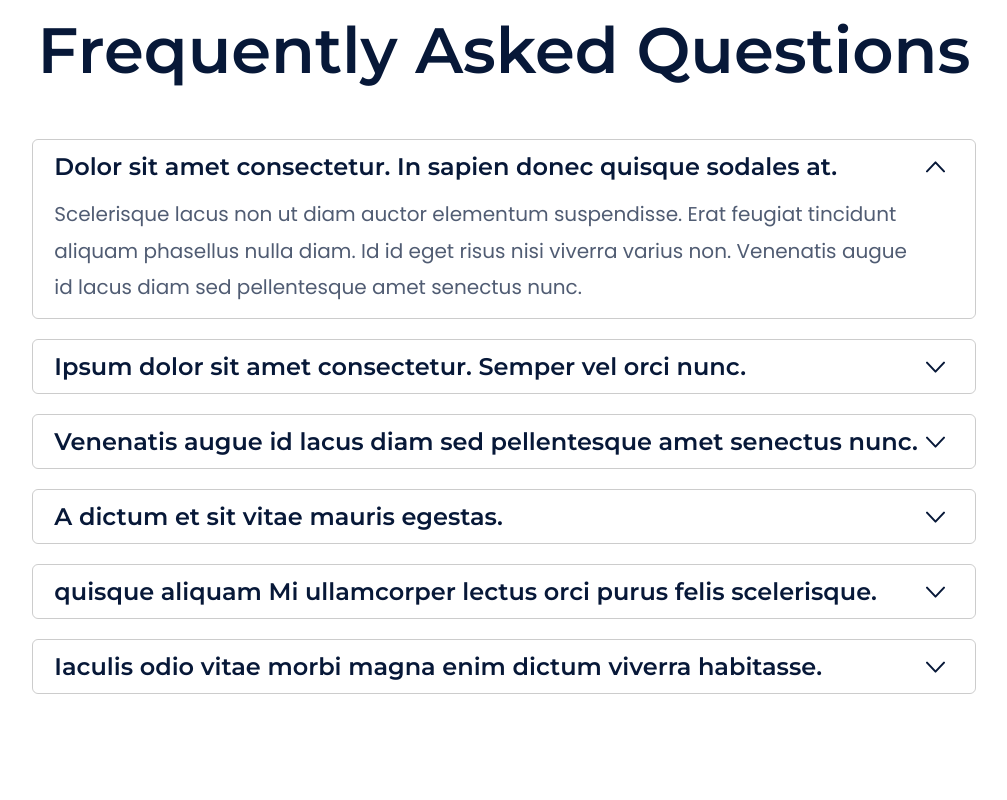
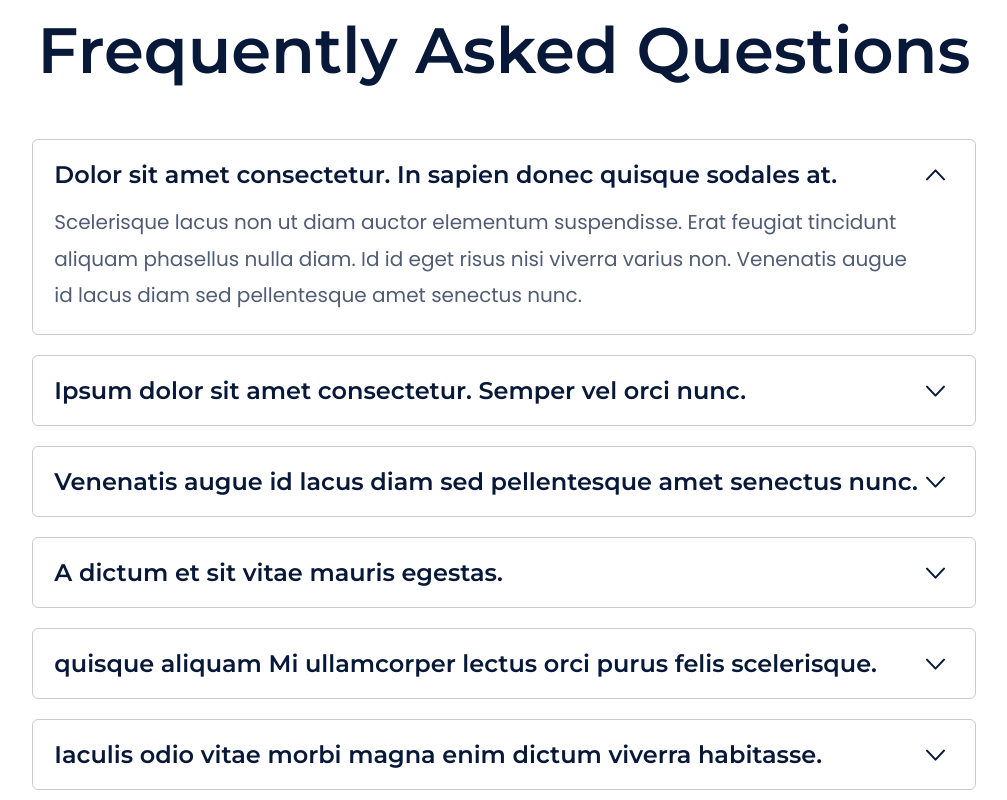
Before and after one commit to mayankpcp7/FoxVision, a React (Create React App) app: page /offer in a window 1280 px wide. Shown: the part 2500-3300 px from the top of the page, without its empty margins (136-1143 px from the left). Built offline with nearby package versions, Linux system fonts and the light colour scheme.

Commit message:
change in faq

```diff
--- a/src/components/Frequently.jsx
+++ b/src/components/Frequently.jsx
@@ -34,7 +34,7 @@ const Frequently = () => {
         <div className="flex flex-col xl:max-w-[970px] md:w-10/12 w-full mx-auto">
           {accordionData.map((item, index) => (
             <div
-              className="accordion-item border border-solid border-[#00000033] sm:pl-[21px] sm:pr-[30px] px-[10px] py-3 sm:mb-5 mb-4 rounded-[6px] transition-all duration-300 ease-in-out"
+              className="accordion-item border border-solid border-[#00000033] sm:pl-[21px] sm:pr-[30px] px-[10px] sm:py-5 py-3 sm:mb-5 mb-4 rounded-[6px] transition-all duration-300 ease-in-out"
               key={index}
               data-aos="fade-up"
             >
```
